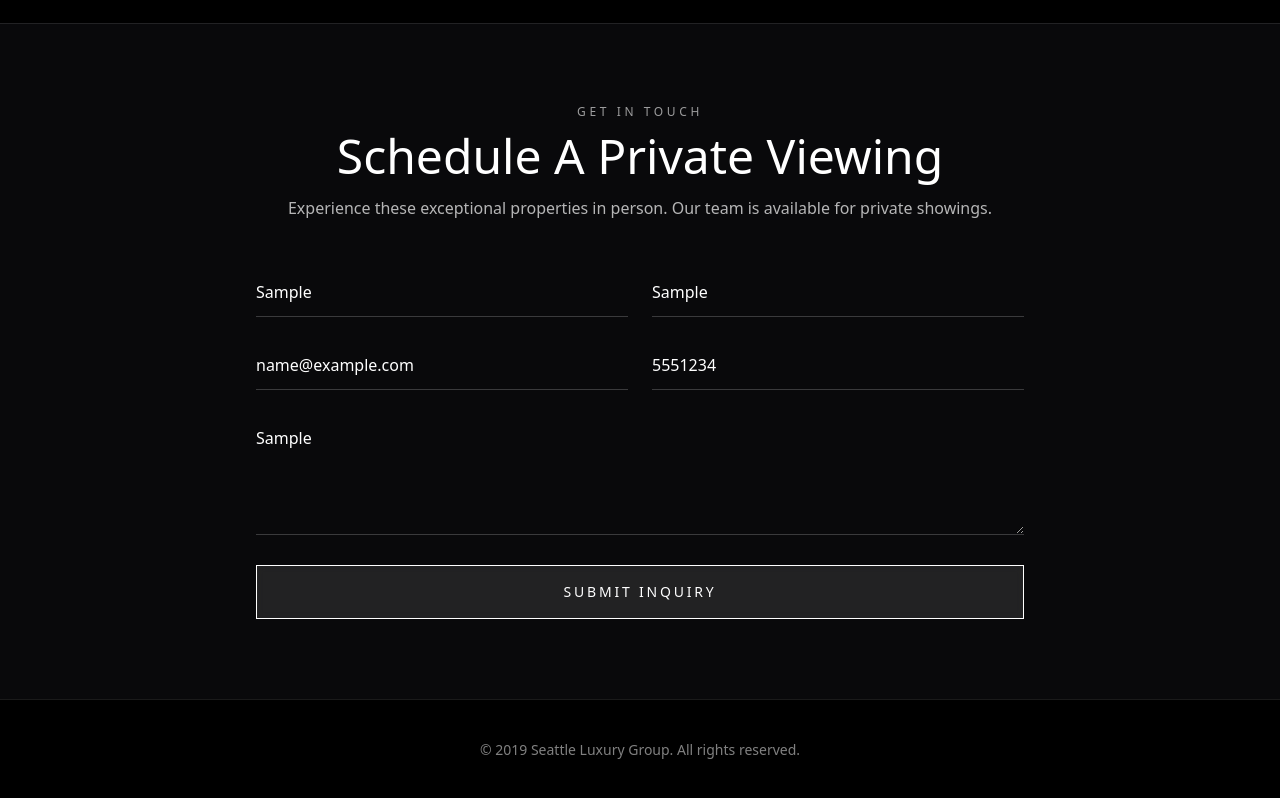
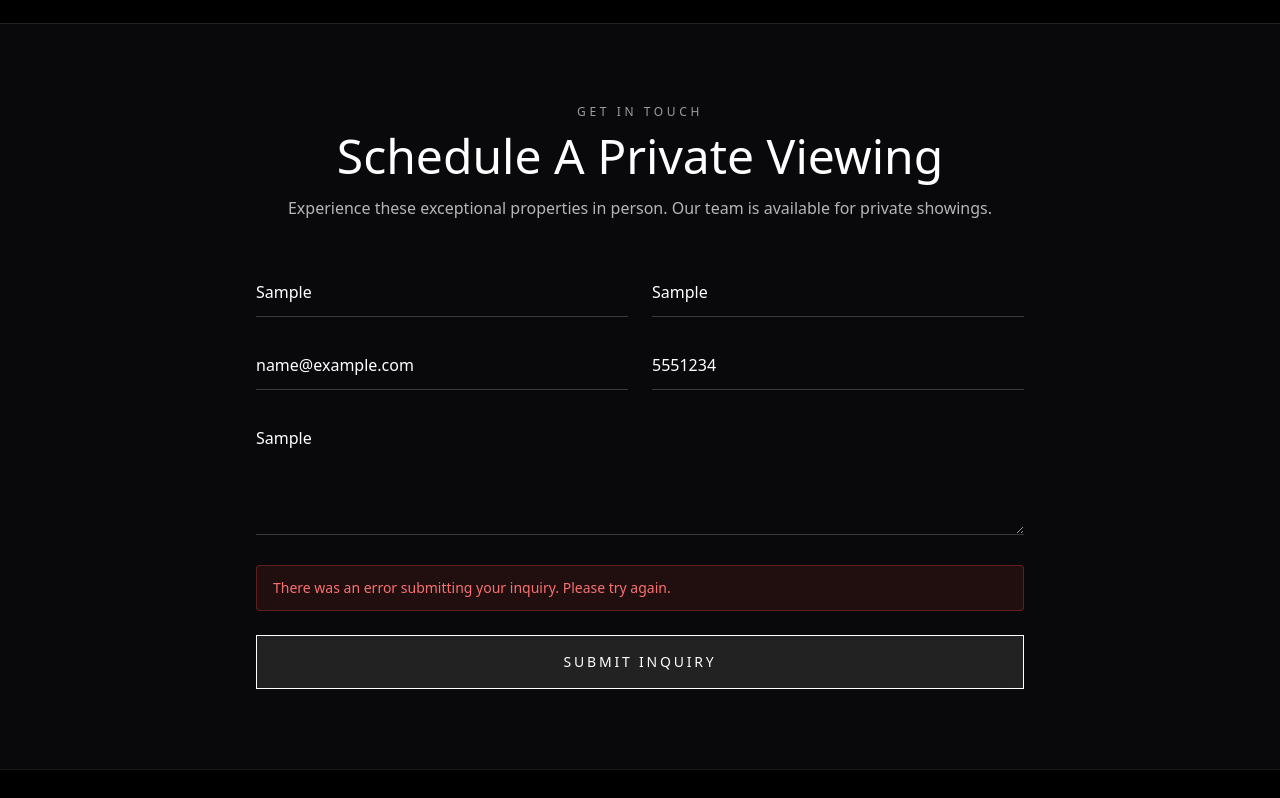
Before and after one commit to 301aisolutions-rgb/testersite, a React (Vite) app: page / in a window 1280 px wide. Both pictures are taken after typing "Sample", "Sample", "name@example.com", "5551234", "Sample" into the empty fields and a click on the button "SUBMIT INQUIRY". Shown: the part 1696-2494 px from the top of the page. Built offline with nearby package versions, Linux system fonts and the light colour scheme; no server answers; the database is empty.

Commit message:
Updated Home.tsx

```diff
--- a/src/components/Home.tsx
+++ b/src/components/Home.tsx
@@ -372,8 +372,14 @@ export default function Home() {
               />
 
               {formStatus === 'success' && (
-                <div className="rounded bg-green-500/10 border border-green-500/30 px-4 py-3 text-green-400">
+                <div className="rounded bg-green-500/10 border border-green-500/30 px-4 py-3 text-green-400 text-sm">
                   Thank you! Your inquiry has been submitted successfully.
+                </div>
+              )}
+
+              {formStatus === 'error' && (
+                <div className="rounded bg-red-500/10 border border-red-500/30 px-4 py-3 text-red-400 text-sm">
+                  There was an error submitting your inquiry. Please try again.
                 </div>
               )}
 
```
